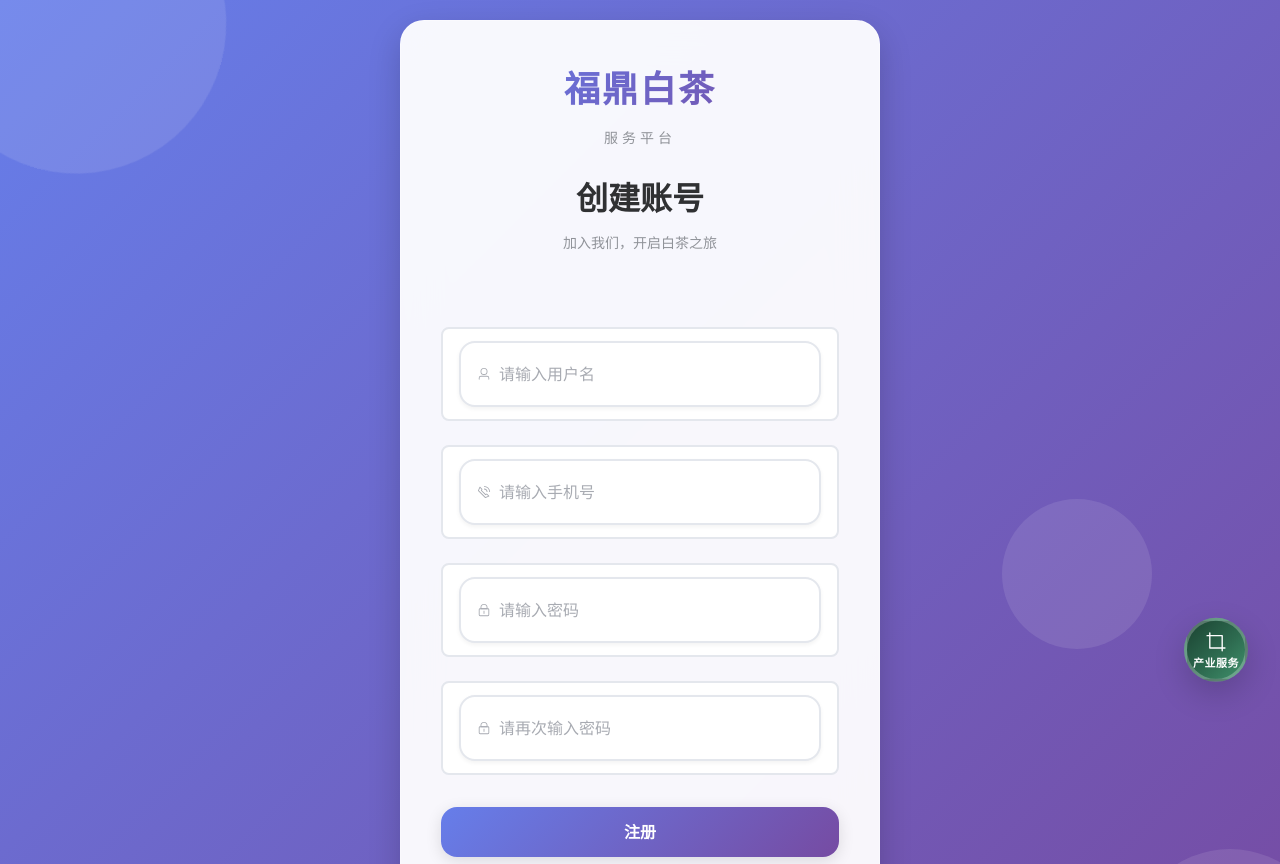
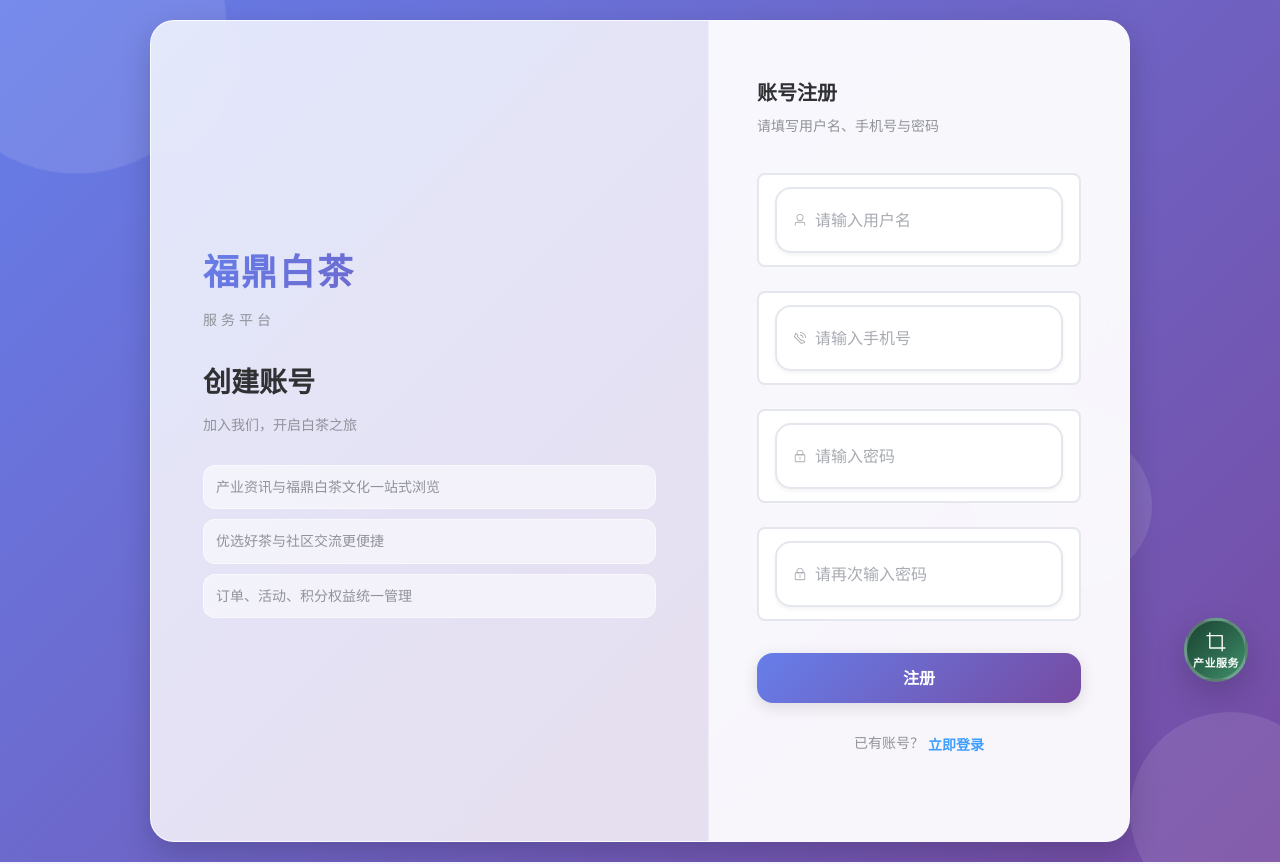
Before and after one commit to ssxk-0325/whiteTea-frontend, a Vue app: page /register in a window 1280 px wide. Shown: the top 864 px of the page. Built offline with nearby package versions, Linux system fonts and the light colour scheme.

Commit message:
style(注册): 与登录页统一的左右分栏布局与样式 - 双栏卡片：左侧品牌/文案/卖点，右侧表单与 form-header - 卡片宽度、毛玻璃与移动端堆叠与登录页一致 - 确认密码支持回车提交

```diff
--- a/src/views/Register.vue
+++ b/src/views/Register.vue
@@ -6,16 +6,27 @@
       <div class="background-shape shape-3"></div>
     </div>
     <el-card class="register-card">
-      <template #header>
-        <div class="card-header">
-          <div class="logo-section">
+      <div class="register-layout">
+        <div class="register-left">
+          <div class="brand">
             <h1 class="logo-text">福鼎白茶</h1>
             <p class="logo-subtitle">服务平台</p>
           </div>
-          <h2 class="card-title">创建账号</h2>
-          <p class="card-subtitle">加入我们，开启白茶之旅</p>
+          <div class="slogan">
+            <h2 class="slogan-title">创建账号</h2>
+            <p class="slogan-subtitle">加入我们，开启白茶之旅</p>
           </div>
-      </template>
+          <div class="feature-list">
+            <div class="feature-item">产业资讯与福鼎白茶文化一站式浏览</div>
+            <div class="feature-item">优选好茶与社区交流更便捷</div>
+            <div class="feature-item">订单、活动、积分权益统一管理</div>
+          </div>
+        </div>
+        <div class="register-right">
+          <div class="form-header">
+            <div class="form-title">账号注册</div>
+            <div class="form-desc">请填写用户名、手机号与密码</div>
+          </div>
           <el-form :model="registerForm" :rules="rules" ref="registerFormRef" class="register-form">
             <el-form-item prop="username">
               <el-input
@@ -60,6 +71,7 @@
                 v-model="registerForm.confirmPassword"
                 type="password"
                 placeholder="请再次输入密码"
+                @keyup.enter="handleRegister"
                 size="large"
                 class="modern-input"
                 show-password
@@ -87,6 +99,8 @@
               </div>
             </el-form-item>
           </el-form>
+        </div>
+      </div>
     </el-card>
   </div>
 </template>
@@ -228,7 +242,8 @@ export default {
 }
 
 @keyframes float {
-  0%, 100% {
+  0%,
+  100% {
     transform: translate(0, 0) rotate(0deg);
   }
   33% {
@@ -241,7 +256,7 @@ export default {
 
 .register-card {
   width: 100%;
-  max-width: 480px;
+  max-width: 980px;
   border-radius: var(--radius-xl);
   box-shadow: var(--shadow-xl);
   background: rgba(255, 255, 255, 0.95);
@@ -249,23 +264,35 @@ export default {
   position: relative;
   z-index: 1;
   border: 1px solid rgba(255, 255, 255, 0.3);
-}
-
-.register-card :deep(.el-card__header) {
-  padding: 40px 40px 20px;
-  border-bottom: none;
+  overflow: hidden;
 }
 
 .register-card :deep(.el-card__body) {
-  padding: 20px 40px 40px;
+  padding: 0;
 }
 
-.card-header {
-  text-align: center;
+.register-layout {
+  display: flex;
+  min-height: 520px;
 }
 
-.logo-section {
-  margin-bottom: 24px;
+.register-left {
+  flex: 1;
+  padding: 56px 52px;
+  background: linear-gradient(135deg, rgba(102, 126, 234, 0.14), rgba(118, 75, 162, 0.14));
+  border-right: 1px solid rgba(255, 255, 255, 0.35);
+  display: flex;
+  flex-direction: column;
+  justify-content: center;
+  gap: 28px;
+}
+
+.register-right {
+  width: 420px;
+  padding: 56px 48px;
+  display: flex;
+  flex-direction: column;
+  justify-content: center;
 }
 
 .logo-text {
@@ -286,21 +313,51 @@ export default {
   letter-spacing: 4px;
 }
 
-.card-title {
-  font-size: var(--font-size-2xl);
+.slogan-title {
+  font-size: 28px;
   font-weight: 700;
   color: var(--text-primary);
-  margin: 0 0 8px 0;
+  margin: 0 0 10px 0;
 }
 
-.card-subtitle {
+.slogan-subtitle {
   font-size: var(--font-size-sm);
   color: var(--text-secondary);
   margin: 0;
 }
 
+.feature-list {
+  display: grid;
+  gap: 10px;
+  color: var(--text-secondary);
+  font-size: var(--font-size-sm);
+}
+
+.feature-item {
+  padding: 10px 12px;
+  border-radius: 12px;
+  background: rgba(255, 255, 255, 0.55);
+  border: 1px solid rgba(255, 255, 255, 0.45);
+}
+
+.form-header {
+  margin-bottom: 22px;
+}
+
+.form-title {
+  font-size: 20px;
+  font-weight: 700;
+  color: var(--text-primary);
+  margin-bottom: 6px;
+}
+
+.form-desc {
+  font-size: var(--font-size-sm);
+  color: var(--text-secondary);
+}
+
 .register-form {
-  margin-top: 32px;
+  margin-top: 14px;
 }
 
 .register-form :deep(.el-form-item) {
@@ -368,16 +425,26 @@ export default {
   margin-left: 4px;
 }
 
-/* 响应式 */
 @media (max-width: 768px) {
   .register-card {
     max-width: 100%;
     margin: 20px;
   }
 
-  .register-card :deep(.el-card__header),
-  .register-card :deep(.el-card__body) {
-    padding: 24px;
+  .register-layout {
+    flex-direction: column;
+    min-height: auto;
+  }
+
+  .register-left {
+    padding: 28px 24px;
+    border-right: none;
+    border-bottom: 1px solid rgba(255, 255, 255, 0.35);
+  }
+
+  .register-right {
+    width: 100%;
+    padding: 28px 24px;
   }
 
   .logo-text {
```
Lines whose indentation alone changed are shown as unchanged.
